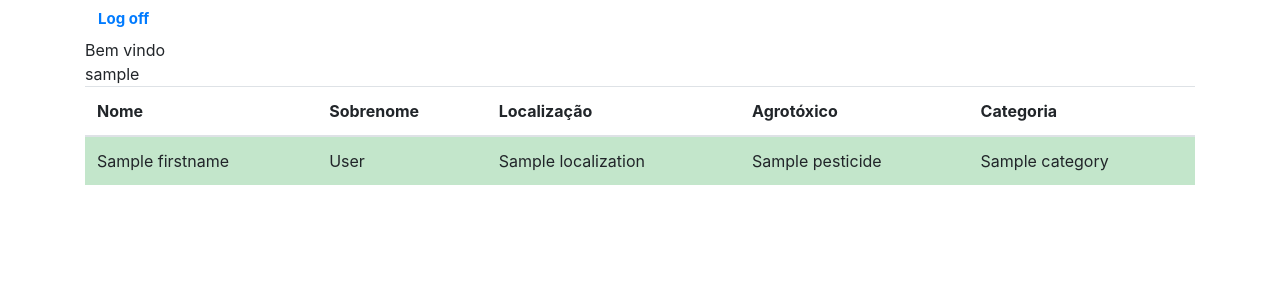
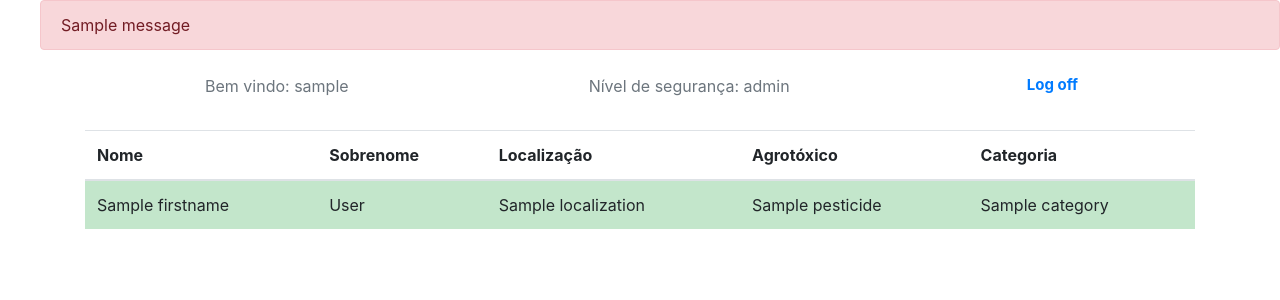
Before and after one commit to ogabriel/APS-UNIP-6sem, a Flask app: template templates/farmers.html in a window 1280 px wide. Shown: the top 300 px of the page. Run offline with Flask 2, Linux system fonts and the light colour scheme; the template is opened without the code that fills it: most values are stand-ins (such as "Sample title", 1, 10 or a date in 2020); one stand-in notice (Sample message) is shown; some libraries are stand-ins or nearby versions.

Commit message:
toques finais (#18)

```diff
--- a/run.py
+++ b/run.py
@@ -26,36 +26,36 @@ def index():
 
 @app.route('/login')
 def login():
-    return render_template('login.html')
-
-
-@app.route('/login', methods=['POST'])
-def login_post():
     username = session.get('name')
     level = session.get('level')
 
     if username and level:
         return redirect('/farmers', code=302)
     else:
-        file = request.files['file']
-        filename = file.filename
+        return render_template('login.html')
 
-        if re.match(r'.*\.(png|tif|jpg|gif|tiff|jpeg)$', filename):
-            image_path = os.path.join('database/uploaded', filename)
-            file.save(image_path)
 
-            user = login_user.main(image_path)
-            if user:
-                session['name'] = user['name']
-                session['level'] = user['level']
+@app.route('/login', methods=['POST'])
+def login_post():
+    file = request.files['file']
+    filename = file.filename
 
-                return redirect('/farmers')
-            else:
-                flash('Impressão digital incorreta ou não autorizada!')
-                return redirect('/login', code=302)
+    if re.match(r'.*\.(png|tif|gif|tiff)$', filename):
+        image_path = os.path.join('database/uploaded', filename)
+        file.save(image_path)
+
+        user = login_user.main(image_path)
+        if user:
+            session['name'] = user['name']
+            session['level'] = user['level']
+
+            return redirect('/farmers')
         else:
             flash('Impressão digital incorreta ou não autorizada!')
             return redirect('/login', code=302)
+    else:
+        flash('Impressão digital incorreta ou não autorizada!')
+        return redirect('/login', code=302)
 
 
 @app.route('/logout', methods=['POST'])
@@ -70,14 +70,16 @@ def logout():
 def farmers():
     username = session.get('name')
     level = session.get('level')
-    levels = [*range(1, level + 1)]
-    levels_string = str(levels).replace('[','(').replace(']',')')
 
 
     if username and level:
+        levels = [*range(1, level + 1)]
+        levels_string = str(levels).replace('[','(').replace(']',')')
+
         results = db.engine.execute('SELECT * FROM farmers WHERE category in' + levels_string)
-        return render_template('farmers.html', results=results, username=username)
+        return render_template('farmers.html', results=results, username=username, level=level)
     else:
+        flash('Não autorizado!')
         return redirect('/login', code=302)
 
 
--- a/templates/farmers.html
+++ b/templates/farmers.html
@@ -7,16 +7,23 @@
 {% block body %}
 <div class="content">
     <div class="container">
+        <ul class="nav nav-pills nav-fill">
+            <li class="nav-item">
+                <a class="nav-link disabled" href="#">Bem vindo: {{ username }}</a>
+            </li>
+            <li class="nav-item">
+                <a class="nav-link disabled" href="#">Nível de segurança: {{ level }}</a>
+            </li>
+            <li class="nav-item">
                 <form action="/logout" method="post">
                     <button type="submit" class="btn btn-link navbar-btn navbar-link">
                         Log off
                     </button>
                 </form>
+            </li>
+        </ul>
 
-        <div class="panel panel-default">
-            <div class="panel-heading">Bem vindo</div>
-            <div class="panel-body">{{ username }}</div>
-        </div>
+        <br>
 
         <table class="table table-hover">
             <thead>
--- a/templates/layout.html
+++ b/templates/layout.html
@@ -42,6 +42,18 @@
 </head>
 
 <body>
+    {% with messages = get_flashed_messages() %}
+      {% if messages %}
+        <ul class=flashes>
+        {% for message in messages %}
+            <div class="alert alert-danger" role="alert">
+              {{ message }}
+            </div>
+        {% endfor %}
+        </ul>
+      {% endif %}
+    {% endwith %}
+
     {% block body %}{% endblock %}
 </body>
 
```
Lines whose indentation alone changed are shown as unchanged.
